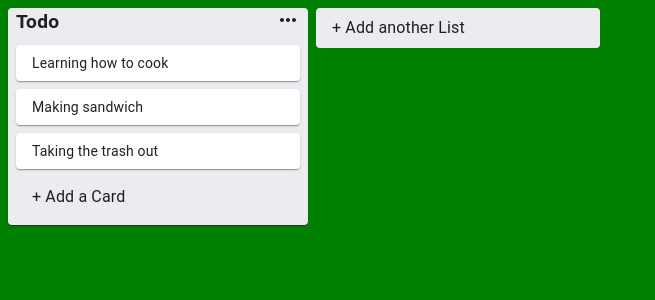
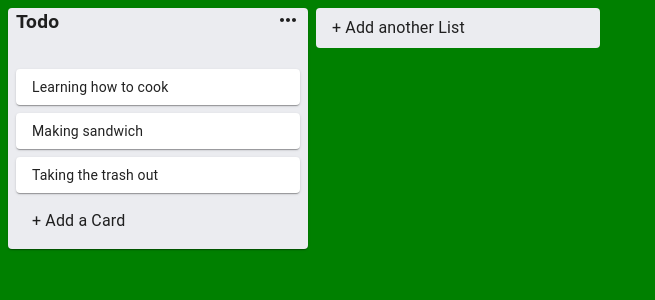
Before and after one commit to lazuardi21/kanban_board, a React (Create React App) app: page / in a window 1280 px wide. Shown: the top 300 px of the page, without its empty margins (0-655 px from the left). Built offline with nearby package versions, Linux system fonts and the light colour scheme.

Commit message:
:tada: drag and drop card in the same list

```diff
--- a/package.json
+++ b/package.json
@@ -10,6 +10,7 @@
     "@testing-library/user-event": "^13.5.0",
     "material-ui-icons": "^1.0.0-beta.36",
     "react": "^17.0.2",
+    "react-beautiful-dnd": "^13.1.0",
     "react-dom": "^17.0.2",
     "react-scripts": "5.0.0",
     "web-vitals": "^2.1.3"
--- a/src/App.js
+++ b/src/App.js
@@ -5,13 +5,15 @@
 import store from './utils/store';
 import StoreApi from "./utils/storeApi"
 import { makeStyles } from '@material-ui/core/styles';
+import { DragDropContext } from 'react-beautiful-dnd';
 
 const useStyle = makeStyles((theme) => ({
   root: {
     display: "flex",
-    minHeight:'100vh',
-    background:'green',
+    minHeight: '100vh',
+    background: 'green',
     width: '100vw',
+    overflowY: 'auto',
   },
 }))
 
@@ -54,22 +56,49 @@
     setData(newState);
   };
 
-  const updateListTitle = (title, listId) =>{
+  const updateListTitle = (title, listId) => {
     const list = data.lists[listId];
     list.title = title;
 
     const newState = {
       ...data,
-      lists:{
+      lists: {
         ...data.lists,
-        [listId]:list
+        [listId]: list
       },
     };
     setData(newState);
+  };
+  const onDragEnd = (result) => {
+    const { destination, source, draggableId } = result;
+
+    if (!destination) {
+      return;
+    }
+
+    const sourceList = data.lists[source.droppableId];
+    const destinationList = data.lists[destination.droppableId];
+    const draggingCard = sourceList.cards.filter(
+      (card) => card.id === draggableId
+    )[0];
+
+    if (source.droppableId === destination.droppableId) {
+      sourceList.cards.splice(source.index, 1);
+      destinationList.cards.splice(destination.index, 0, draggingCard);
+      const newState = {
+        ...data,
+        lists:{
+          ...data.lists,
+          [sourceList.id]: destinationList,
+        },
+      };
+      setData(newState)
+    }
   }
 
   return (
-    <StoreApi.Provider value={{ addMoreCard, addMoreList, updateListTitle}}>
+    <StoreApi.Provider value={{ addMoreCard, addMoreList, updateListTitle }}>
+      <DragDropContext onDragEnd={onDragEnd}>
         <div className={classes.root}>
           {data.listIds.map((listId) => {
             const list = data.lists[listId];
@@ -77,6 +106,8 @@
           })}
           <Inputcontainer type="list" />
         </div>
+      </DragDropContext>
+
     </StoreApi.Provider>
 
   );
--- a/src/components/Card.js
+++ b/src/components/Card.js
@@ -1,21 +1,31 @@
 import { makeStyles, Paper } from '@material-ui/core';
 import React from 'react';
+import { Draggable } from 'react-beautiful-dnd';
 
 const useStyle = makeStyles((theme) => ({
-    card:{
-        padding:theme.spacing(1,1,1,2),
+    card: {
+        padding: theme.spacing(1, 1, 1, 2),
         margin: theme.spacing(1),
     },
 
 }));
 
 
-const Card = ({card}) => {
+const Card = ({ card, index }) => {
     const classes = useStyle();
     return (
-        <div>
-            <Paper className={classes.card}>{card.title}</Paper>
-        </div>
+        <Draggable draggableId={card.id} index={index} >
+            {(provided) => (
+                <div
+                    ref={provided.innerRef}
+                    {...provided.dragHandleProps}
+                    {...provided.draggableProps} >
+                    <Paper className={classes.card}>{card.title}</Paper>
+                </div>
+            )}
+
+        </Draggable>
+
     );
 }
 
--- a/src/components/List/List.js
+++ b/src/components/List/List.js
@@ -1,30 +1,43 @@
 import React from 'react';
-import {CssBaseline, Paper, Typography} from '@material-ui/core';
+import { CssBaseline, Paper, Typography } from '@material-ui/core';
 import { makeStyles } from '@material-ui/core/styles';
 import Title from './Title';
 import Card from '../Card';
 import Inputcontainer from '../Input/InputContainer';
+import { Droppable } from 'react-beautiful-dnd';
 
 const useStyle = makeStyles((theme) => ({
-    root:{
-        minWidth:'300px',
+    root: {
+        minWidth: '300px',
         backgroundColor: "#EBECF0",
         marginLeft: theme.spacing(1),
 
     },
+    cardContainer:{
+        marginTop:theme.spacing(4),
+    },
 }));
 
-export default function List({list}) {
+export default function List({ list }) {
     const classes = useStyle();
-    return(
+    return (
         <div>
             <Paper className={classes.root}>
-                <CssBaseline/>
+                <CssBaseline />
                 <Title title={list.title} listId={list.id} />
-                {list.cards.map((card)=> (
-                    <Card key={card.id} card={card} />
-                ))}
-                <Inputcontainer listId={list.id} type='card'/>
+                <Droppable droppableId={list.id}>
+                    {(provided) => (
+                        <div
+                            ref={provided.innerRef} {...provided.droppableProps}
+                            className={classes.cardContainer}>
+                            {list.cards.map((card, index) => (
+                                <Card key={card.id} card={card} index = {index} />
+                            ))}
+                            {provided.placeholder}
+                        </div>)}
+
+                </Droppable>
+                <Inputcontainer listId={list.id} type='card' />
 
             </Paper>
         </div>
```
Also changed, not shown: 2 other files (tests, documents, lock files or other folders). Lines whose indentation alone changed are shown as unchanged.
